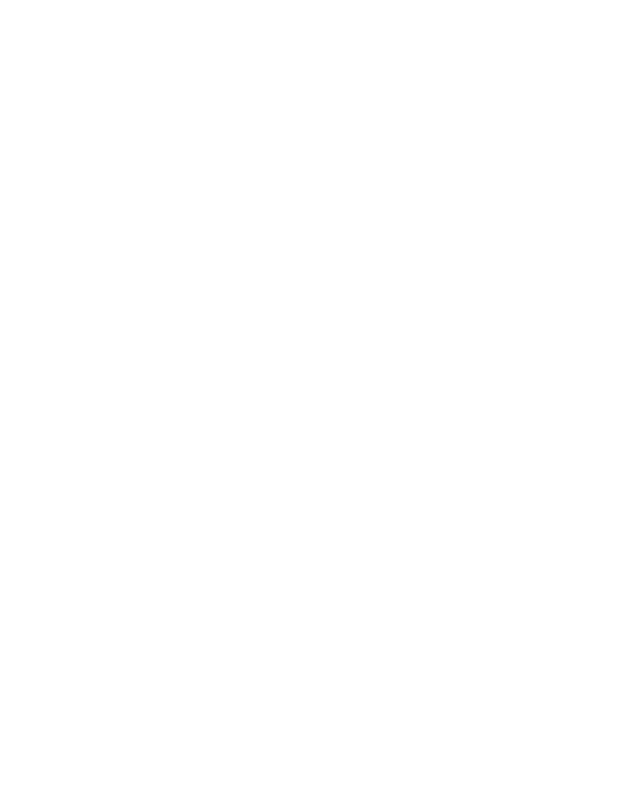
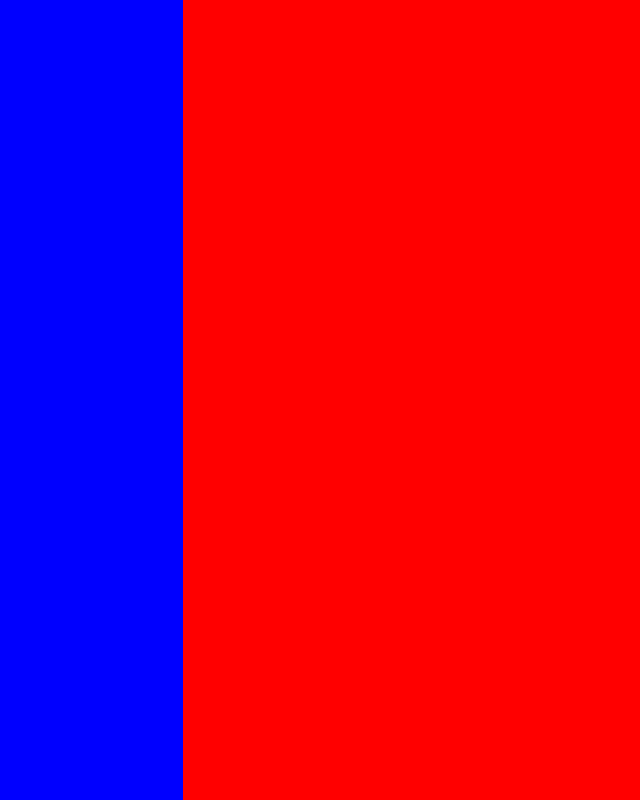
Before and after one commit to HardcoreNinja/Project_Todo_List, a website built with webpack: page dist/index.html in a window 1280 px wide. Shown: the whole page, without its empty margins (0-640 px from the left). Built offline with nearby package versions, Linux system fonts and the light colour scheme.

Commit message:
Created grid layout.
Created grid layout.

```diff
--- /dev/null
+++ b/src/createGrid.js
@@ -0,0 +1,23 @@
+const getContent = () => {
+    return document.getElementById("content");
+}
+
+
+function createNav(){
+    const nav = document.createElement("div");
+    nav.classList.add("nav");
+    getContent().append(nav);
+}
+
+function createBody(){
+    const body = document.createElement("div");
+    body.classList.add("body");
+    getContent().append(body);
+}
+
+function createGrid(){
+    createNav();
+    createBody();
+}
+
+createGrid();
--- a/src/index.js
+++ b/src/index.js
@@ -1,2 +1,3 @@
 import './style.css';
+import './createGrid.js';
 alert("working!");
--- a/src/style.css
+++ b/src/style.css
@@ -1,4 +1,39 @@
 @font-face {
     font-family: "Lato";
     src: url("./fonts/lato-v23-latin/lato-v23-latin-regular.ttf") format("ttf");
+    font-weight: lighter;
 }
+
+*{
+    margin: 0px;
+    padding: 0px;
+    font-family: "Lato";
+    color: white
+}
+
+:root{
+    background: orange;
+}
+
+#content{
+    display: grid;
+    grid-template-columns: 1fr 6fr;
+    grid-template-areas:
+    "nav body"
+    ;
+
+    min-width: 100vw;
+    min-height: 100vh;
+    max-width: 100vw;
+    max-height: 100vh;
+}
+
+.nav{
+    grid-area: nav;
+    background: blue;
+}
+
+.body{
+    grid-area: body;
+    background: red;
+}
```
